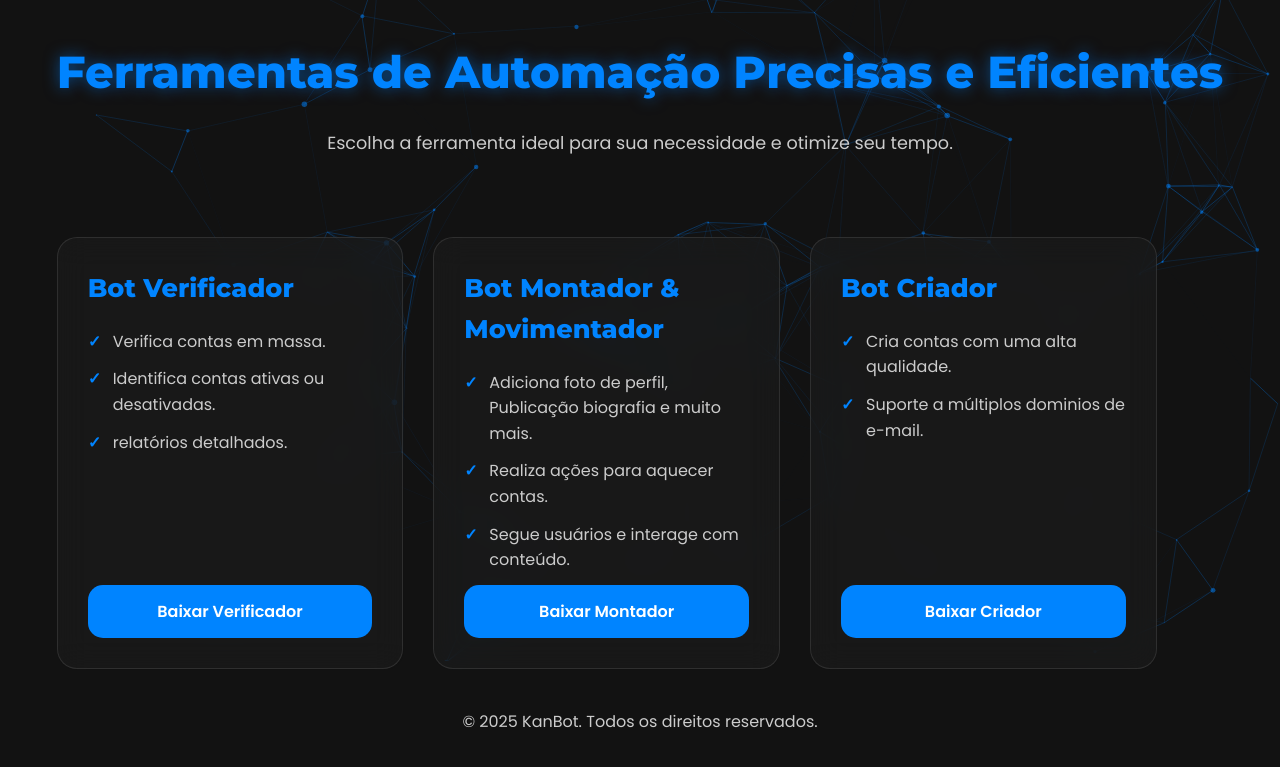
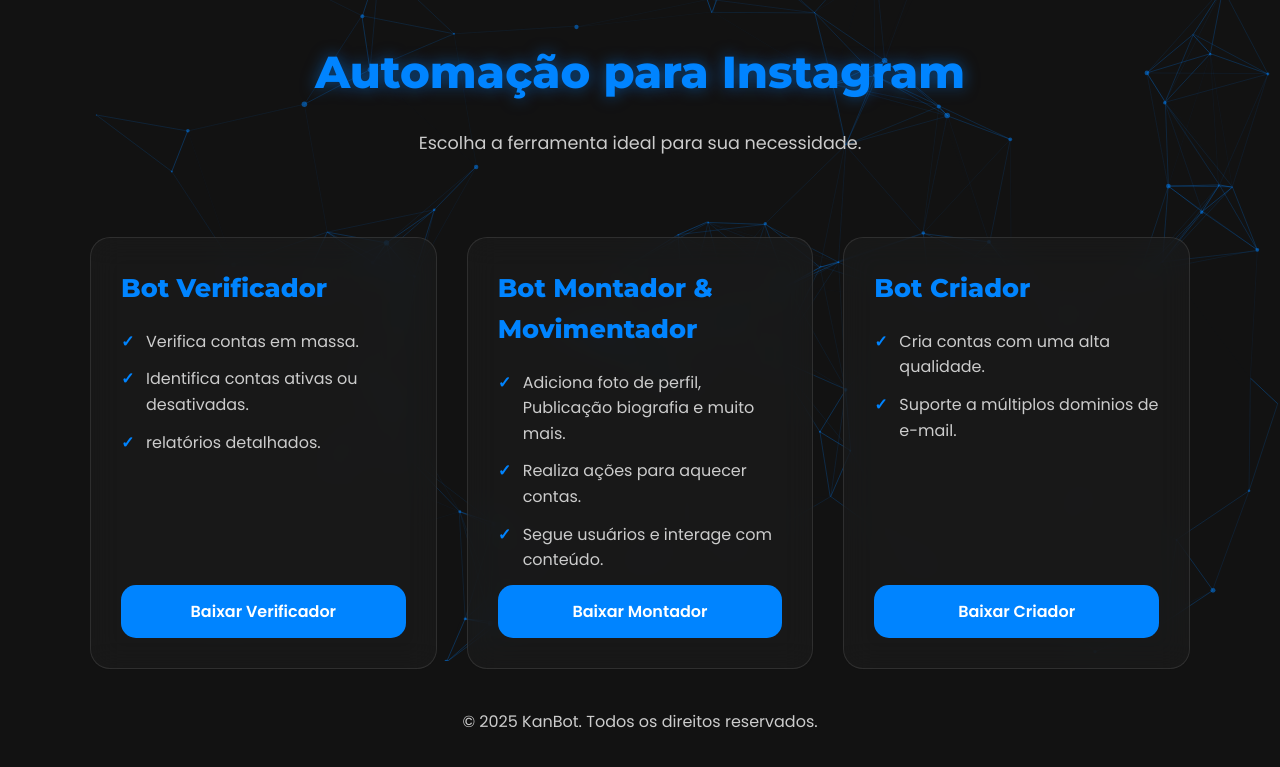
Before and after one commit to Kevin6666jk/site_kanbot, a plain HTML site: page index.html in a window 1280 px wide. Shown: the part 139-906 px from the top of the page. Drawn offline with nearby package versions, Linux system fonts and the light colour scheme.

Commit message:
index.html

```diff
--- a/index.html
+++ b/index.html
@@ -3,7 +3,7 @@
 <head>
     <meta charset="UTF-8">
     <meta name="viewport" content="width=device-width, initial-scale=1.0">
-    <title>KanBot - Ferramentas de Automação</title>
+    <title>KanBot</title>
 
     <link rel="preconnect" href="https://fonts.googleapis.com">
     <link rel="preconnect" href="https://fonts.gstatic.com" crossorigin>
@@ -22,8 +22,8 @@
 
         <main>
             <section class="hero">
-                <h1>Ferramentas de Automação Precisas e Eficientes</h1>
-                <p>Escolha a ferramenta ideal para sua necessidade e otimize seu tempo.</p>
+                <h1>Automação para Instagram</h1>
+                <p>Escolha a ferramenta ideal para sua necessidade.</p>
             </section>
 
             <section class="bots-grid">
```
